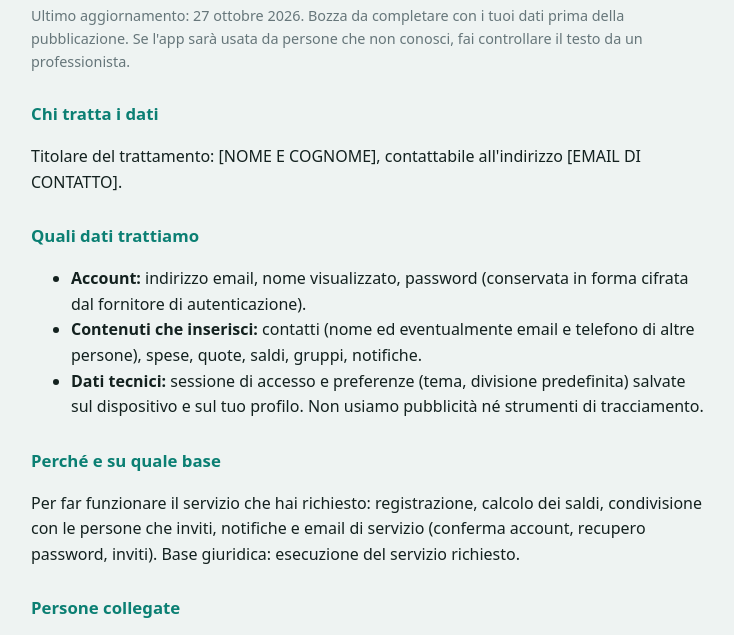
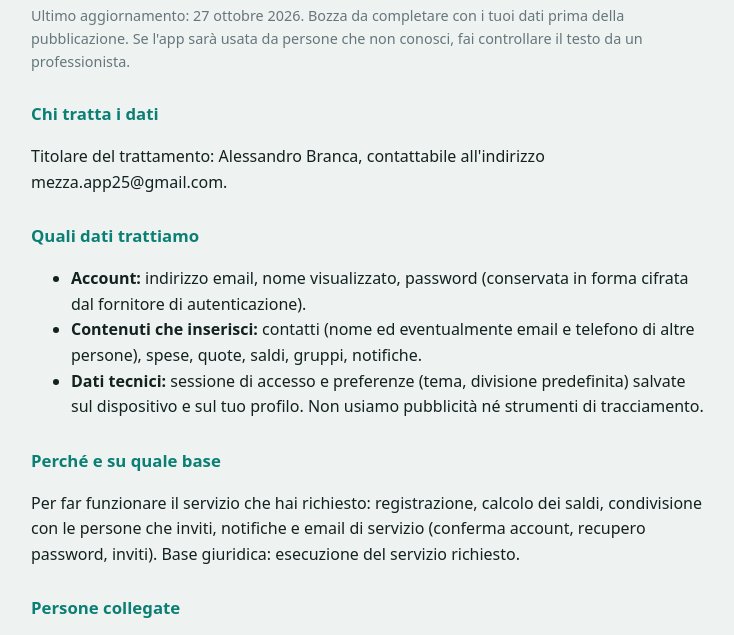
Before and after one commit to Alex6110/mezza, a website: page public/privacy.html in a window 1280 px wide. Shown: the part 118-753 px from the top of the page, without its empty margins (269-1003 px from the left). Drawn offline with Linux system fonts and the light colour scheme.

Commit message:
fase 9.1

```diff
--- a/public/privacy.html
+++ b/public/privacy.html
@@ -12,7 +12,7 @@ p,li{color:var(--text)}.m{color:var(--muted);font-size:.9rem}a{color:var(--prima
 <p class="m">Ultimo aggiornamento: 27 ottobre 2026. Bozza da completare con i tuoi dati prima della pubblicazione. Se l'app sarà usata da persone che non conosci, fai controllare il testo da un professionista.</p>
 
 <h2>Chi tratta i dati</h2>
-<p>Titolare del trattamento: [NOME E COGNOME], contattabile all'indirizzo [EMAIL DI CONTATTO].</p>
+<p>Titolare del trattamento: Alessandro Branca, contattabile all'indirizzo mezza.app25@gmail.com.</p>
 
 <h2>Quali dati trattiamo</h2>
 <ul>
```
